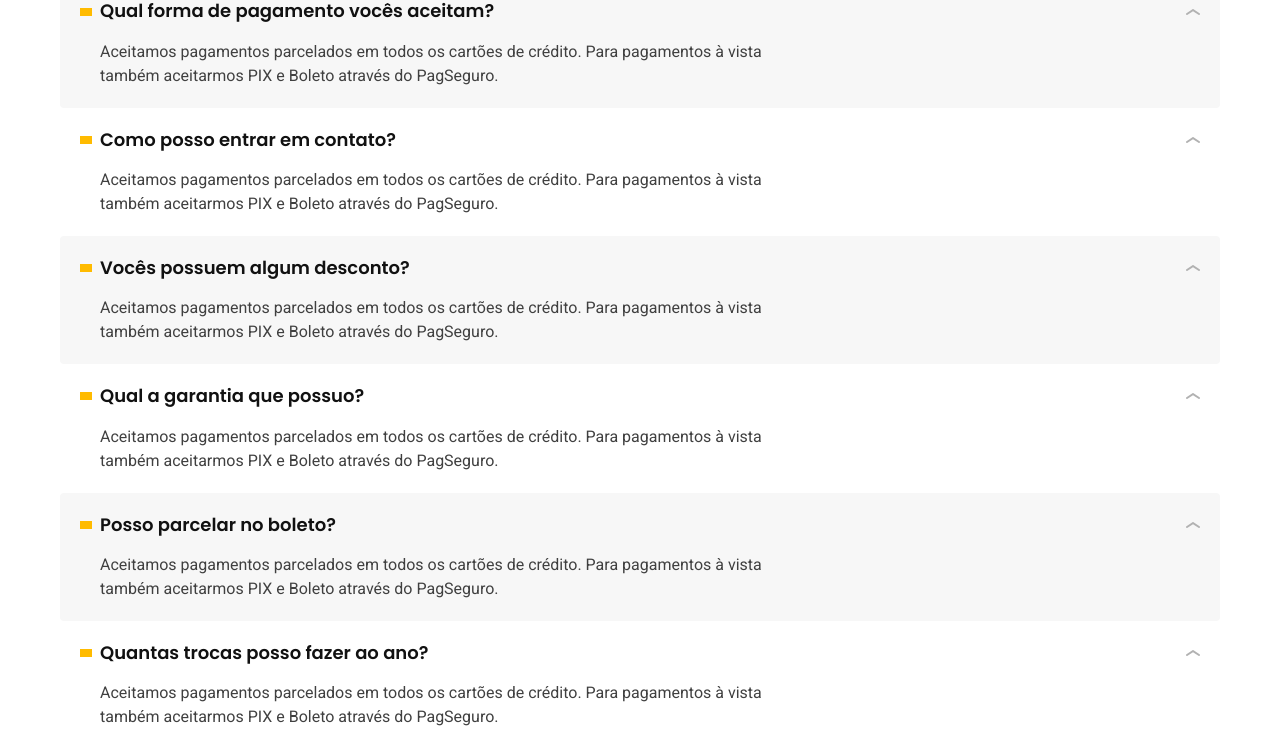
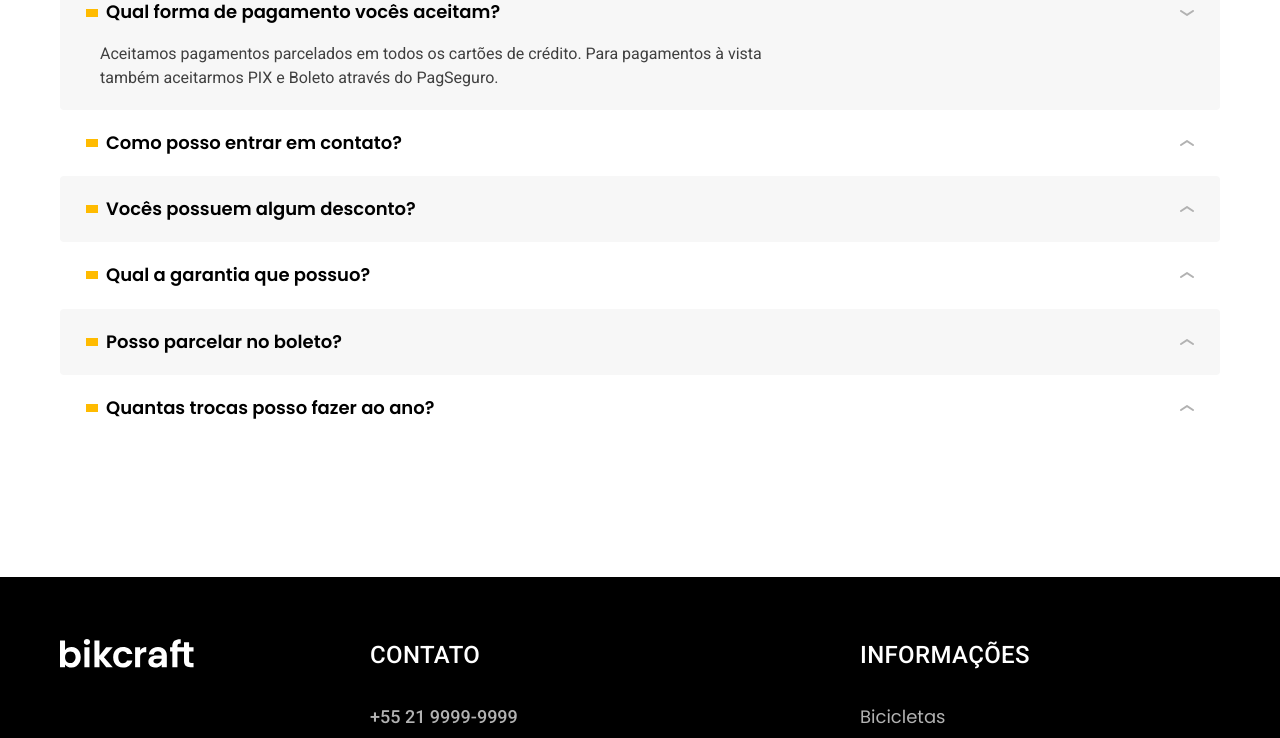
Before and after one commit to KevinShiroma/bikcraft, a plain HTML site: page seguros.html in a window 1280 px wide. Shown: the part 1863-2601 px from the top of the page. Drawn offline with Linux system fonts and the light colour scheme.

Commit message:
js criado em perguntas

```diff
--- a/css/seguros/perguntas.css
+++ b/css/seguros/perguntas.css
@@ -18,14 +18,19 @@
   background-color: var(--cor-1);
 }
 
-.perguntas dt {
+.perguntas button {
   display: grid;
   grid-template-columns: auto 1fr auto;
   align-items: center;
   gap: 8px;
+  cursor: pointer;
+  border: none;
+  background: none;
+  width: 100%;
+  text-align: left;
 }
 
-.perguntas dt::before {
+.perguntas button::before {
   content: "";
   display: inline-block;
   width: 12px;
@@ -33,7 +38,7 @@
   background: var(--cor-p1);
 }
 
-.perguntas dt::after {
+.perguntas button::after {
   content: "";
   display: inline-block;
   width: 14px;
@@ -42,8 +47,17 @@
   transition: 0.3s;
 }
 
-.perguntas dt:hover::after {
+.perguntas button:hover::after,
+.perguntas button[aria-expanded="true"]::after {
   transform: rotate(180deg);
+}
+
+.perguntas dd {
+  display: none;
+}
+
+.perguntas dd.ativa {
+  display: block;
 }
 
 .perguntas dd {
--- a/js/script.js
+++ b/js/script.js
@@ -22,3 +22,23 @@ function ativarProduto(parametro) {
 }
 
 parametros.forEach(ativarProduto);
+
+// Perguntas Frequentes
+const perguntas = document.querySelectorAll(".perguntas button");
+
+function ativarPergunta(event) {
+  const pergunta = event.currentTarget;
+  const controls = pergunta.getAttribute("aria-controls");
+  const resposta = document.getElementById(controls);
+
+  resposta.classList.toggle("ativa");
+  const ativa = resposta.classList.contains("ativa");
+  pergunta.setAttribute("aria-expanded", ativa);
+
+  console.log(resposta);
+}
+
+function eventosPerguntas(pergunta) {
+  pergunta.addEventListener("click", ativarPergunta);
+}
+perguntas.forEach(eventosPerguntas);
--- a/seguros.html
+++ b/seguros.html
@@ -117,28 +117,28 @@
 
             <dl>
               <div>
-                <dt class="font-1-m-b">Qual forma de pagamento vocês aceitam? </dt>
-                <dd class="font-2-s cor-9">Aceitamos pagamentos parcelados em todos os cartões de crédito. Para pagamentos à vista também aceitarmos PIX e Boleto através do PagSeguro.</dd>
+                <dt><button class="font-1-m-b" aria-controls="pergunta1" aria-expanded="true">Qual forma de pagamento vocês aceitam? </button></dt>
+                <dd id="pergunta1" class="font-2-s cor-9 ativa">Aceitamos pagamentos parcelados em todos os cartões de crédito. Para pagamentos à vista também aceitarmos PIX e Boleto através do PagSeguro.</dd>
               </div>
               <div>
-                <dt class="font-1-m-b">Como posso entrar em contato? </dt>
-                <dd class="font-2-s cor-9">Aceitamos pagamentos parcelados em todos os cartões de crédito. Para pagamentos à vista também aceitarmos PIX e Boleto através do PagSeguro.</dd>
+                <dt><button class="font-1-m-b" aria-controls="pergunta2" aria-expanded="false">Como posso entrar em contato? </button></dt>
+                <dd id="pergunta2" class="font-2-s cor-9">Aceitamos pagamentos parcelados em todos os cartões de crédito. Para pagamentos à vista também aceitarmos PIX e Boleto através do PagSeguro.</dd>
               </div>
               <div>
-                <dt class="font-1-m-b">Vocês possuem algum desconto? </dt>
-                <dd class="font-2-s cor-9">Aceitamos pagamentos parcelados em todos os cartões de crédito. Para pagamentos à vista também aceitarmos PIX e Boleto através do PagSeguro.</dd>
+                <dt><button class="font-1-m-b" aria-controls="pergunta3" aria-expanded="false">Vocês possuem algum desconto? </button> </dt>
+                <dd id="pergunta3" class="font-2-s cor-9">Aceitamos pagamentos parcelados em todos os cartões de crédito. Para pagamentos à vista também aceitarmos PIX e Boleto através do PagSeguro.</dd>
               </div>
               <div>
-                <dt class="font-1-m-b">Qual a garantia que possuo? </dt>
-                <dd class="font-2-s cor-9">Aceitamos pagamentos parcelados em todos os cartões de crédito. Para pagamentos à vista também aceitarmos PIX e Boleto através do PagSeguro.</dd>
+                <dt><button class="font-1-m-b" aria-controls="pergunta4" aria-expanded="false">Qual a garantia que possuo? </button> </dt>
+                <dd id="pergunta4" class="font-2-s cor-9">Aceitamos pagamentos parcelados em todos os cartões de crédito. Para pagamentos à vista também aceitarmos PIX e Boleto através do PagSeguro.</dd>
               </div>
               <div>
-                <dt class="font-1-m-b">Posso parcelar no boleto? </dt>
-                <dd class="font-2-s cor-9">Aceitamos pagamentos parcelados em todos os cartões de crédito. Para pagamentos à vista também aceitarmos PIX e Boleto através do PagSeguro.</dd>
+                <dt><button class="font-1-m-b" aria-controls="pergunta5" aria-expanded="false">Posso parcelar no boleto? </button> </dt>
+                <dd id="pergunta5" class="font-2-s cor-9">Aceitamos pagamentos parcelados em todos os cartões de crédito. Para pagamentos à vista também aceitarmos PIX e Boleto através do PagSeguro.</dd>
               </div>
               <div>
-                <dt class="font-1-m-b">Quantas trocas posso fazer ao ano? </dt>
-                <dd class="font-2-s cor-9">Aceitamos pagamentos parcelados em todos os cartões de crédito. Para pagamentos à vista também aceitarmos PIX e Boleto através do PagSeguro.</dd>
+                <dt><button class="font-1-m-b" aria-controls="pergunta6" aria-expanded="false">Quantas trocas posso fazer ao ano? </button> </dt>
+                <dd id="pergunta6" class="font-2-s cor-9">Aceitamos pagamentos parcelados em todos os cartões de crédito. Para pagamentos à vista também aceitarmos PIX e Boleto através do PagSeguro.</dd>
               </div>
             </dl>
           </article>
```
